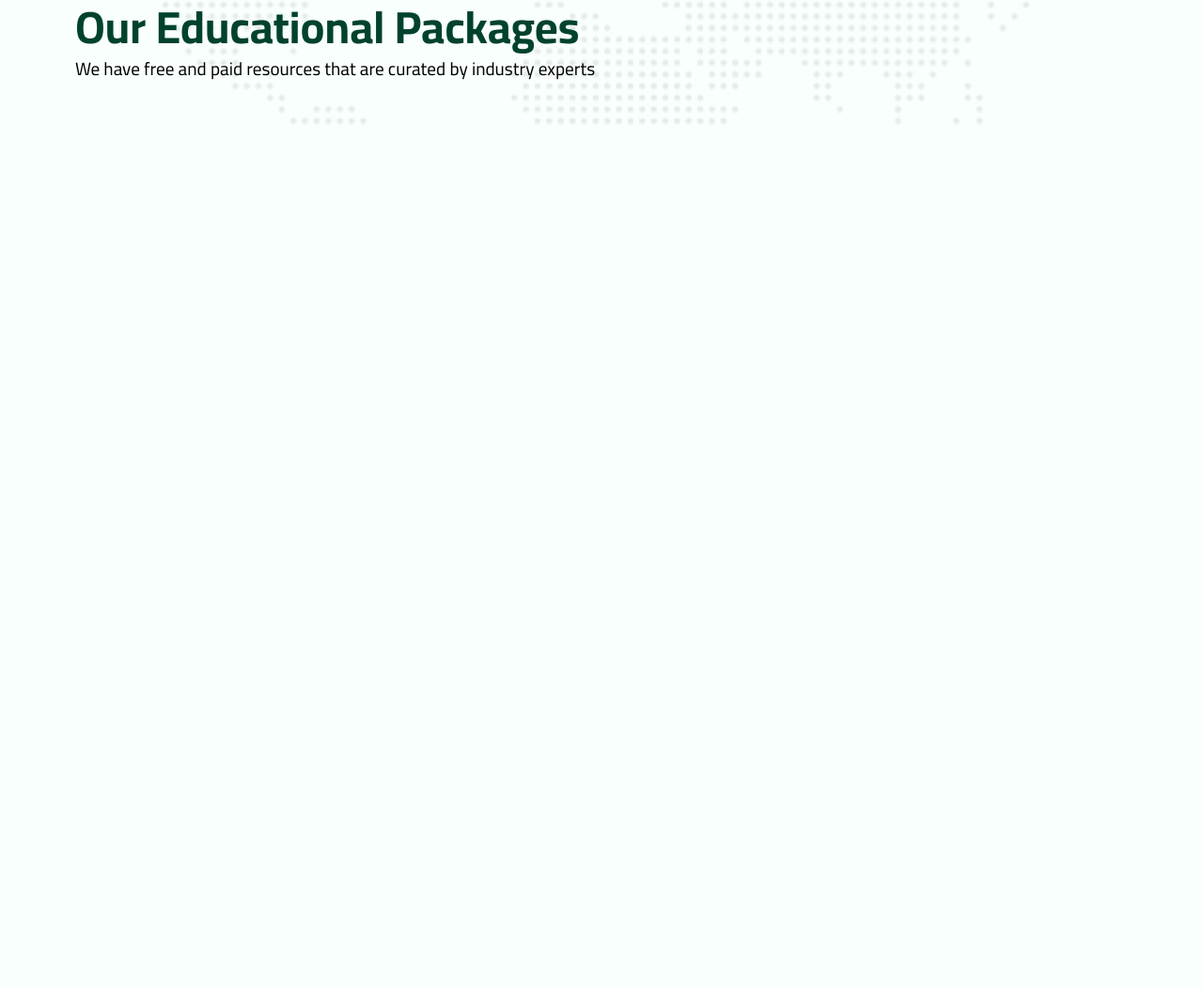
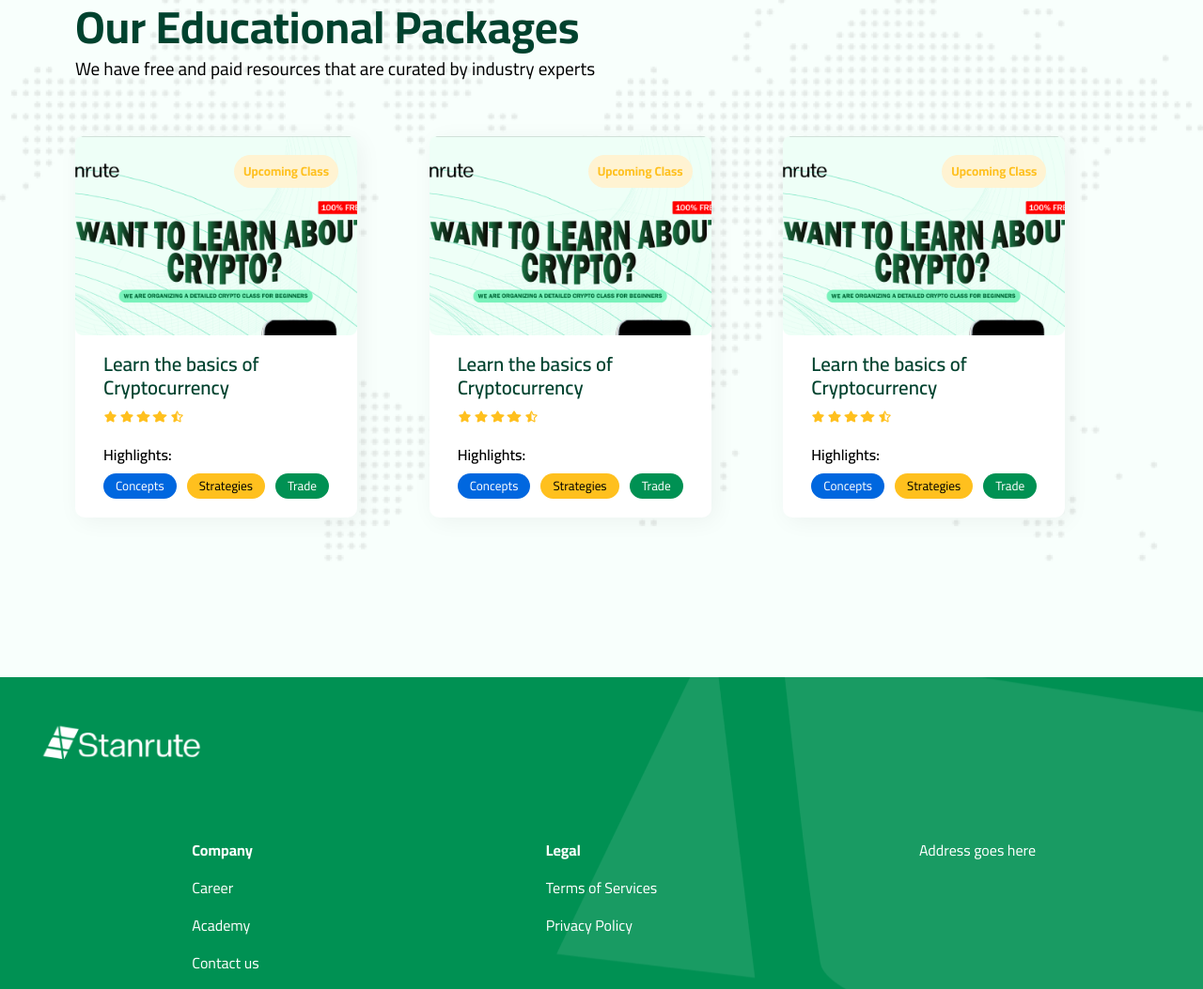
Before and after one commit to AkpetiTrust/Stanrute-Source, a React app: page /academy in a window 1280 px wide. Shown: the part 499-1552 px from the top of the page at 94% size. Before the commit the page ends 800 px from the top, so only its background shows below. Built offline with nearby package versions, Linux system fonts and the light colour scheme.

Commit message:
Academy page done

```diff
--- a/src/pages/Academy/Academy.jsx
+++ b/src/pages/Academy/Academy.jsx
@@ -2,7 +2,9 @@ import React from "react";
 import style from "./academy.module.css";
 import logo from "./Stanrute.png";
 import Navbar from "../../components/Navbar/Navbar";
+import Footer from "../../components/Footer/Footer";
 import { Link } from "react-router-dom";
+import AcademyCard from "./AcademyCard/AcademyCard";
 
 export default function Academy() {
   return (
@@ -30,7 +32,19 @@ export default function Academy() {
         <p className={style.subtitle}>
           We have free and paid resources that are curated by industry experts
         </p>
+        <div className={style.card_section}>
+          <div>
+            <AcademyCard />
+          </div>
+          <div>
+            <AcademyCard />
+          </div>
+          <div>
+            <AcademyCard />
+          </div>
+        </div>
       </main>
+      <Footer />
     </section>
   );
 }
--- a/src/pages/Academy/AcademyCard/AcademyCard.jsx
+++ b/src/pages/Academy/AcademyCard/AcademyCard.jsx
@@ -0,0 +1,27 @@
+import React from "react";
+import style from "./index.module.css";
+import image from "./card-image.png";
+import rating from "./Rating.svg";
+
+export default function AcademyCard() {
+  return (
+    <div className={style.card}>
+      <button className={`btn ${style.status}`} disabled>
+        Upcoming Class
+      </button>
+      <div className={style.card_image_container}>
+        <img src={image} alt="Stanrute Academy" />
+      </div>
+      <div className={style.card_talk}>
+        <p className="text-primary">Learn the basics of Cryptocurrency</p>
+        <img src={rating} alt="rating" />
+        <p className={style.label}>Highlights:</p>
+        <div className={style.btn_group}>
+          <button className={`btn ${style.btn_blue}`}>Concepts</button>
+          <button className={`btn ${style.btn_yellow}`}>Strategies</button>
+          <button className={`btn ${style.btn_green}`}>Trade</button>
+        </div>
+      </div>
+    </div>
+  );
+}
--- a/src/pages/Academy/AcademyCard/index.module.scss
+++ b/src/pages/Academy/AcademyCard/index.module.scss
@@ -0,0 +1,83 @@
+.card {
+  background-color: #fff;
+  border-radius: 10px;
+  box-shadow: 4px 4px 25px rgba(0, 0, 0, 0.05);
+  display: flex;
+  flex-direction: column;
+  max-width: 300px;
+  padding-bottom: 10px;
+  position: relative;
+
+  .status {
+    position: absolute;
+    top: 20px;
+    right: 20px;
+    color: #ffc01e;
+    font-weight: 700;
+    background-color: #fff3d2;
+    padding: 5px 10px;
+    border-radius: 50px;
+    cursor: unset;
+  }
+
+  .card_image_container {
+    width: 100%;
+    img {
+      width: 100%;
+    }
+  }
+
+  .card_talk {
+    padding: 10px 30px;
+
+    :global(.text-primary) {
+      font-weight: 600;
+      font-size: 1.3em;
+      color: #00422e;
+    }
+
+    img {
+      margin-top: 10px;
+      margin-bottom: 15px;
+    }
+
+    .label {
+      font-size: 1em;
+      font-weight: 600;
+    }
+
+    .btn_group {
+      margin-top: 10px;
+      display: flex;
+      justify-content: space-between;
+
+      :global(.btn) {
+        cursor: unset;
+        padding: 1px 13px;
+        border-radius: 50px;
+      }
+
+      .btn_blue {
+        color: #fff;
+        background-color: #0067df;
+      }
+
+      .btn_yellow {
+        color: #000;
+        background-color: #ffc01e;
+      }
+
+      .btn_green {
+        color: #fff;
+        background-color: #009153;
+      }
+    }
+  }
+}
+
+@media screen and(max-width:400px) {
+  .card .card_talk .btn_group :global(.btn) {
+    padding: 1px 10px;
+    font-size: 0.8em;
+  }
+}
--- a/src/pages/Academy/academy.module.scss
+++ b/src/pages/Academy/academy.module.scss
@@ -67,6 +67,24 @@ $blue-color: #0067df;
       font-size: 1.2em;
       line-height: 1.2em;
     }
+
+    .card_section {
+      padding-top: 60px;
+      display: grid;
+      grid-template-columns: 1fr 1fr 1fr;
+      grid-gap: 10px;
+    }
+  }
+}
+
+@media screen and(max-width:1100px) {
+  .academy {
+    .main {
+      .card_section {
+        grid-template-columns: 1fr 1fr;
+        grid-row-gap: 20px;
+      }
+    }
   }
 }
 
@@ -76,6 +94,14 @@ $blue-color: #0067df;
       left: 15px;
       top: 0;
       width: 170px;
+    }
+
+    .main {
+      .card_section {
+        grid-template-columns: 1fr;
+        grid-row-gap: 20px;
+        justify-items: center;
+      }
     }
   }
 }
```
Also changed, not shown: src/pages/Academy/AcademyCard/Rating.svg (added), src/pages/Academy/AcademyCard/card-image.png (added), src/pages/Academy/AcademyCard/index.module.css, src/pages/Academy/academy.module.css, 2 other files.
